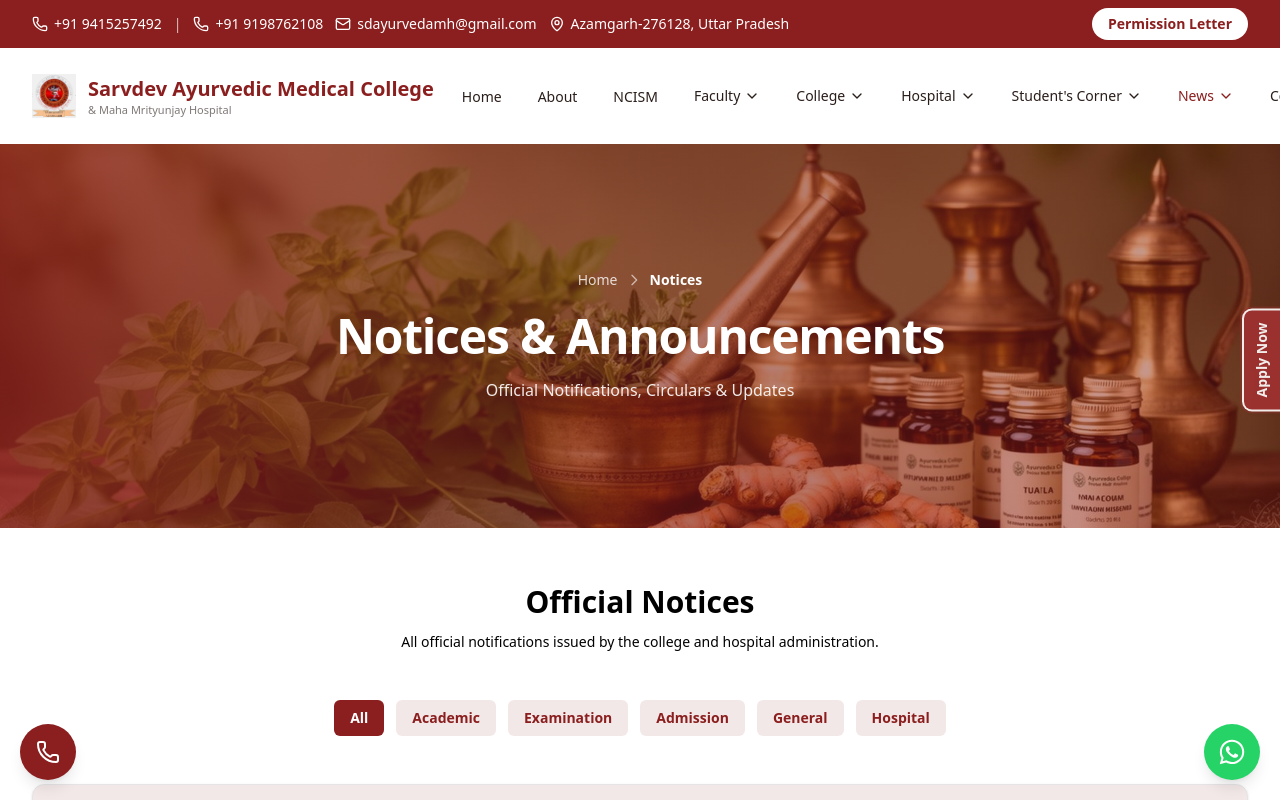
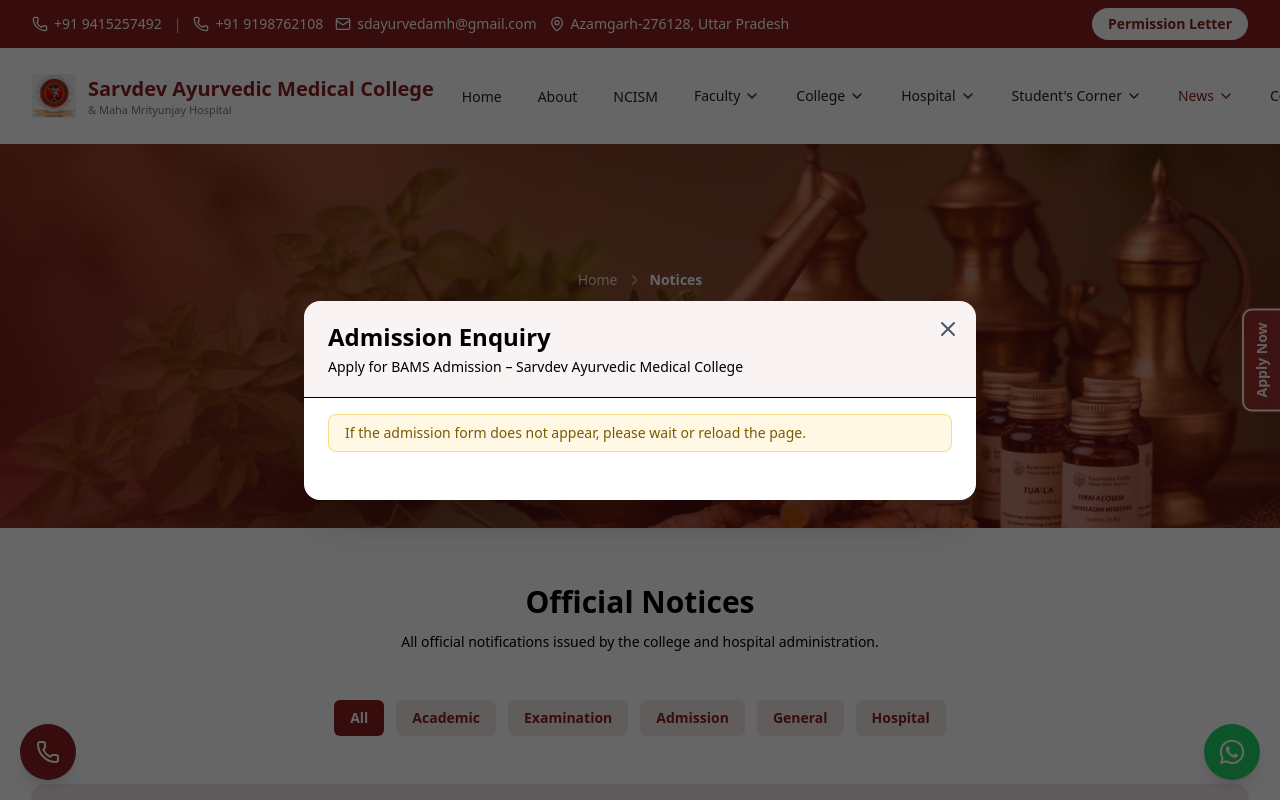
Before and after one commit to Devanshkulsh/sarvdev-medical-college, a React (Vite) app: page /news/notices in a window 1280 px wide. Shown: the top 800 px of the page. Built offline with nearby package versions, Linux system fonts and the light colour scheme.

Commit message:
feat: created admission form modal

```diff
--- a/src/App.jsx
+++ b/src/App.jsx
@@ -35,6 +35,7 @@
 import VacanciesPage from "./pages/VacanciesPage";
 import NoticesPage from "./pages/NoticesPage";
 import ScrollToTopButton from "./components/ScrollToTopButton";
+import AdmissionFormModal from "./components/AdmissionFormModal";
 
 function App() {
   return (
@@ -128,6 +129,7 @@
         <Route path="/news/vacancies" element={<VacanciesPage />} />
         <Route path="/news/notices" element={<NoticesPage />} />
       </Routes>
+      <AdmissionFormModal />
       <ScrollToTopButton />
       <FloatingButtons />
       <ContactSticky />
--- /dev/null
+++ b/src/components/AdmissionFormModal.jsx
@@ -0,0 +1,77 @@
+import React, { useEffect, useState } from "react";
+import { X } from "lucide-react";
+
+const AdmissionFormModal = () => {
+  const [open, setOpen] = useState(false);
+  const [formLoaded, setFormLoaded] = useState(false);
+
+  // Show modal on first page load (per session)
+  useEffect(() => {
+    const alreadyShown = sessionStorage.getItem("admissionFormShown");
+
+    if (!alreadyShown) {
+      setOpen(true);
+      sessionStorage.setItem("admissionFormShown", "true");
+    }
+  }, []);
+
+  // Detect LMS form load
+  useEffect(() => {
+    if (!open) return;
+
+    const interval = setInterval(() => {
+      const formContainer = document.getElementById("formsID7375");
+
+      if (formContainer && formContainer.children.length > 0) {
+        setFormLoaded(true);
+        clearInterval(interval);
+      }
+    }, 500);
+
+    return () => clearInterval(interval);
+  }, [open]);
+
+  if (!open) return null;
+
+  return (
+    <div className="fixed inset-0 z-9999 bg-black/60 flex items-center justify-center px-4">
+      {/* Modal Card */}
+      <div className="relative w-full max-w-2xl bg-white rounded-2xl shadow-2xl overflow-hidden">
+
+        {/* Close Button */}
+        <button
+          onClick={() => setOpen(false)}
+          className="absolute top-4 right-4 text-gray-600 hover:text-[#8B1E1E]"
+        >
+          <X size={24} />
+        </button>
+
+        {/* Header */}
+        <div className="px-6 py-5 bg-[#8B1E1E]/5 border-b">
+          <h2 className="text-xl sm:text-2xl font-bold text-foreground">
+            Admission Enquiry
+          </h2>
+          <p className="mt-1 text-sm text-muted-foreground">
+            Apply for BAMS Admission – Sarvdev Ayurvedic Medical College
+          </p>
+        </div>
+
+        {/* Info message if form not loaded */}
+        {!formLoaded && (
+          <div className="mx-6 mt-4 rounded-lg border border-[#F2B705]/40 bg-[#F2B705]/10 px-4 py-2">
+            <p className="text-xs sm:text-sm text-[#7A5A00]">
+              If the admission form does not appear, please wait or reload the page.
+            </p>
+          </div>
+        )}
+
+        {/* LMS Form */}
+        <div className="p-6 admission-form-scope max-h-[70vh] overflow-y-auto">
+          <div id="formsID7375" />
+        </div>
+      </div>
+    </div>
+  );
+};
+
+export default AdmissionFormModal;
```
